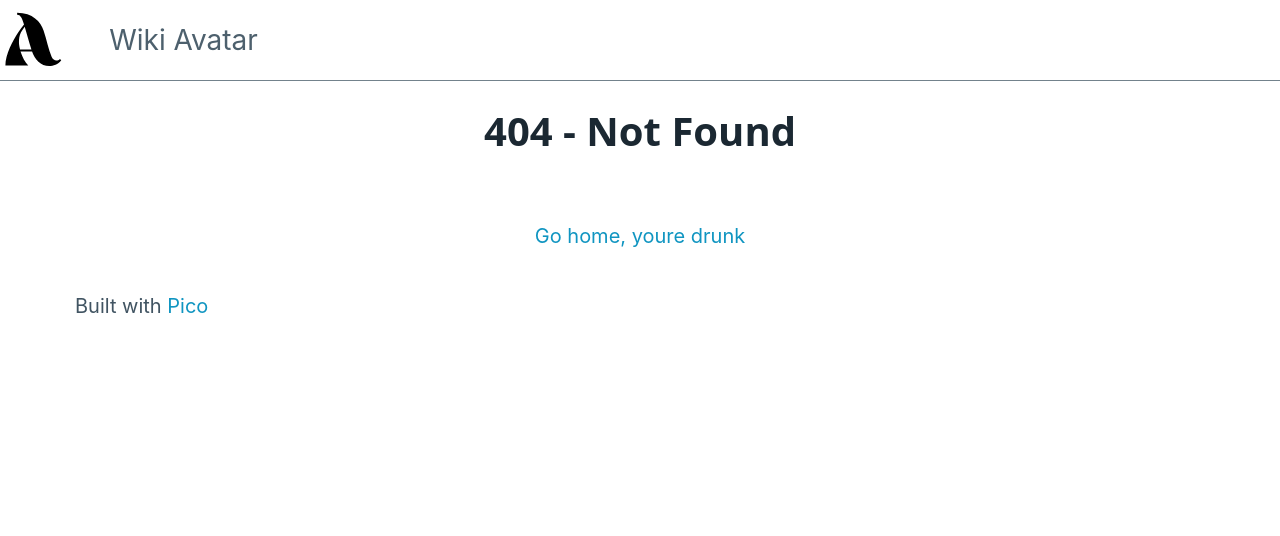
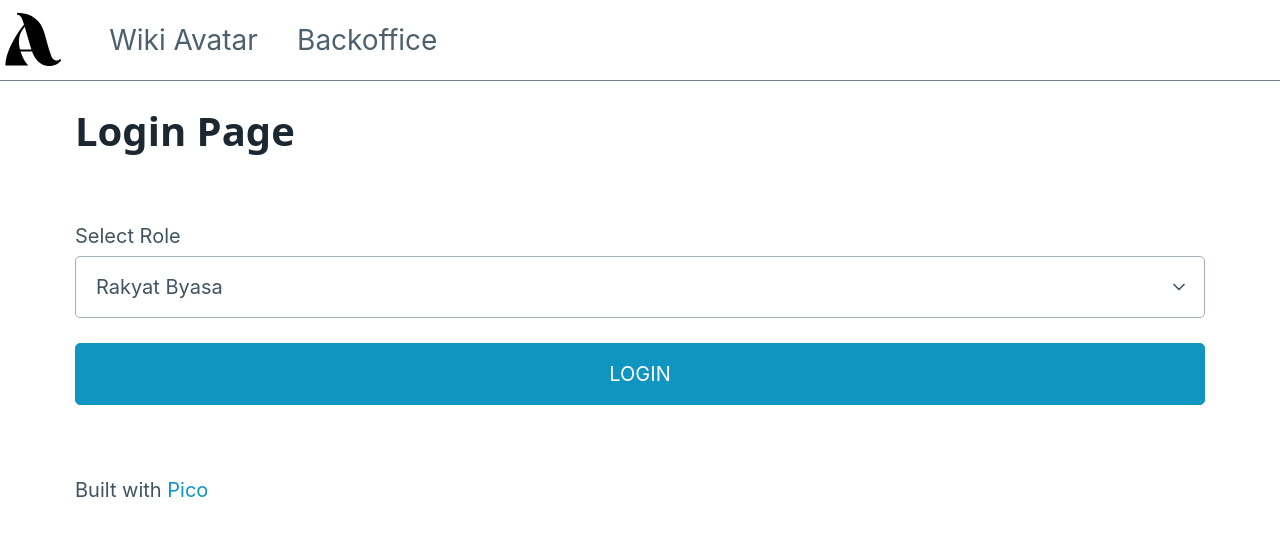
Before and after one commit to dewantaratirta-icube/next-training, a Next.js app: page /backoffice in a window 1280 px wide. Before the commit this address had no page. Shown: the top 536 px of the page. Built offline with nearby package versions, Linux system fonts and the light colour scheme.

Commit message:
[check vercel]

```diff
--- /dev/null
+++ b/components/FormLogin.js
@@ -0,0 +1,35 @@
+import { useState } from "react";
+import nookies from 'nookies';
+import Link from "next/link";
+import { useRouter } from "next/router";
+
+export default function FormLogin() {
+
+    const [selectdata, setSelectdata] = useState('admin');
+    const {push} = useRouter();
+
+    const submitHandler = (ev) => {
+        ev.preventDefault();
+        let value = document.querySelector('#login').value;
+        nookies.set(null, 'selectRole', value, {path: '/'});
+        nookies.set(null, 'selectRole', value, {path: '/backoffice'});
+        push('/backoffice/superadmin');
+    }
+
+    return (
+        <form onSubmit={submitHandler}>
+            <label>
+                Select Role
+                <select id="login" >
+                    <option value="rakyat">Rakyat Byasa</option>
+                    <option value="admin">Admin</option>
+                    <option value="super-admin">Super Admin</option>
+                </select>
+            </label>
+
+            <label>
+                <button>LOGIN</button>
+            </label>
+        </form>
+    )
+}
--- a/components/Header.js
+++ b/components/Header.js
@@ -9,12 +9,17 @@ const Header = () => {
             <ul>
                 <li className="logo">
                     <Link href="/">
-                        <Image src="/logo.svg" width={80} height={80}/>
+                        <Image src="/logo.svg" width={80} height={80} />
                     </Link>
                 </li>
                 <li className="title">
                     <Link href="/">
-                    Wiki Avatar
+                        Wiki Avatar
+                    </Link>
+                </li>
+                <li className="title">
+                    <Link href="/backoffice">
+                        Backoffice
                     </Link>
                 </li>
             </ul>
--- a/package.json
+++ b/package.json
@@ -10,6 +10,7 @@
   },
   "dependencies": {
     "next": "12.2.5",
+    "nookies": "^2.5.2",
     "react": "18.2.0",
     "react-dom": "18.2.0"
   },
--- /dev/null
+++ b/pages/backoffice/index.js
@@ -0,0 +1,20 @@
+import FormLogin from '@/components/FormLogin';
+
+export default function LoginIndex() {
+
+
+    return (
+        <div className='container'>
+            <h1>Login Page</h1>
+
+            <div className='grid'>
+                {/* Login Component */}
+                <div>
+                    <FormLogin />
+                </div>
+
+            </div>
+        </div>
+    );
+
+}
--- a/styles/globals.css
+++ b/styles/globals.css
@@ -35,3 +35,7 @@ nav .title a{
 footer{
   margin-top:40px;
 }
+
+.text-center{
+  text-align: center;
+}
```
Also changed, not shown: middleware.js (added, +30 -0 lines), pages/backoffice/superadmin/index.js (added, +44 -0 lines), 1 other file (tests, documents, lock files or other folders).
